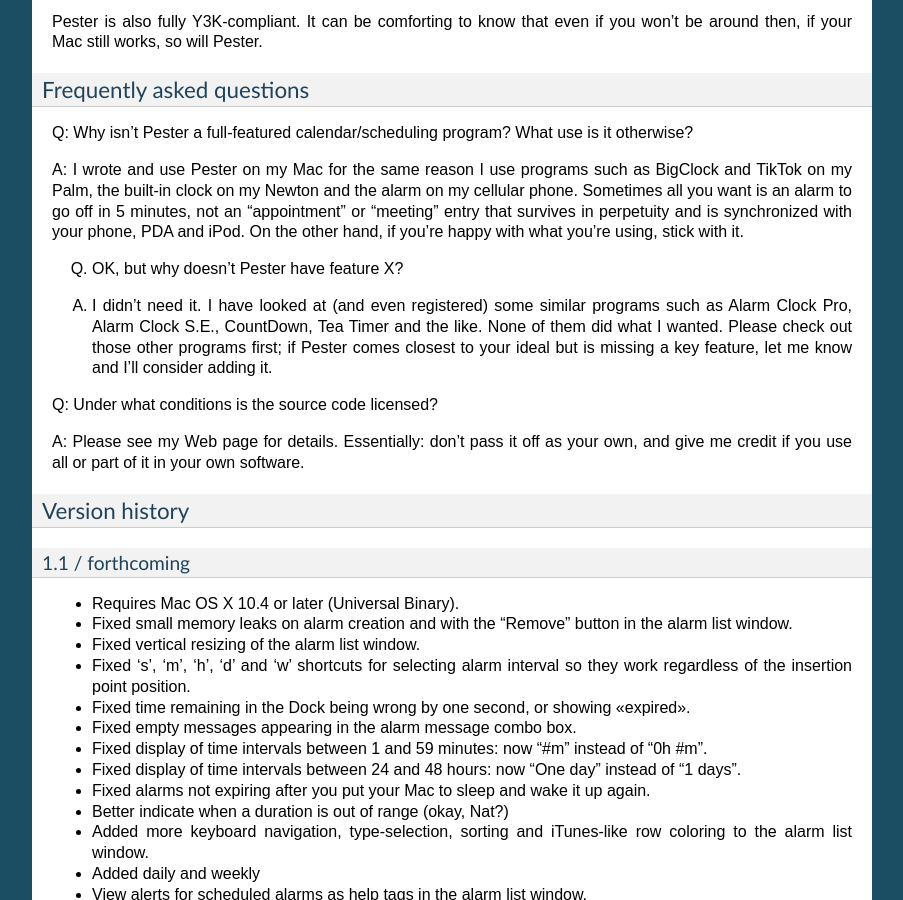
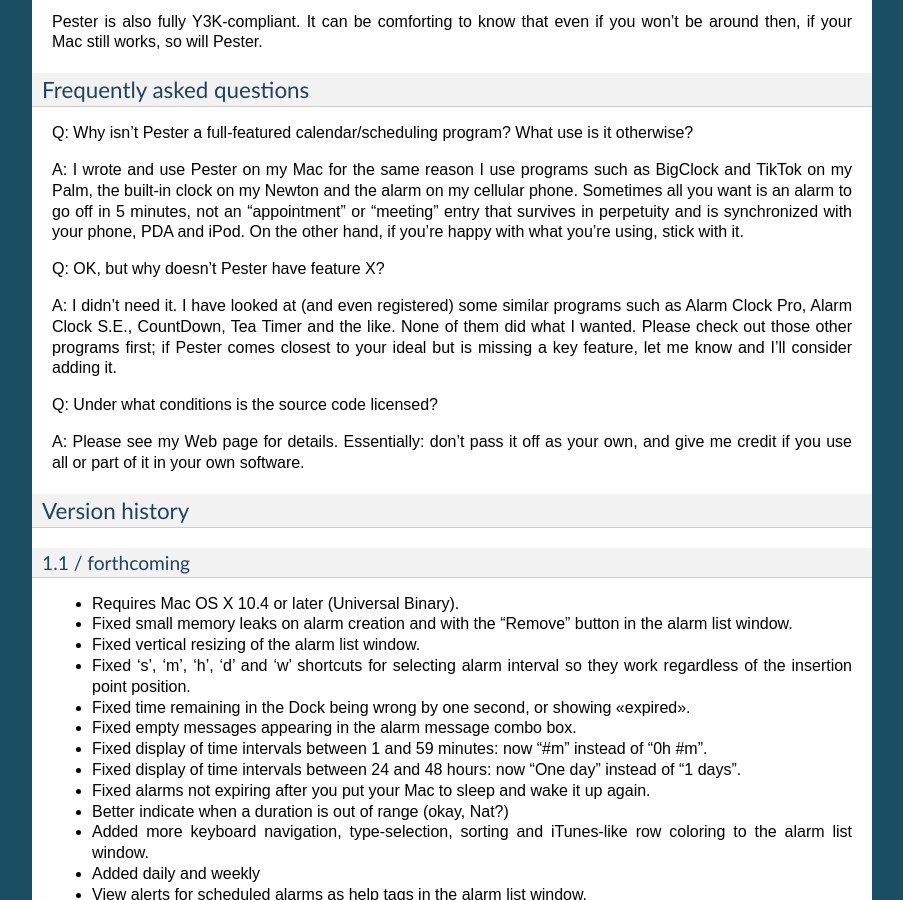
Before and after one commit to nriley/Pester, a Sphinx documentation site: the page built from Documentation/index.rst, in a window 1280 px wide and 900 px high, scrolled down 1542 px. Shown: the whole window, without its empty margins (198-1101 px from the left). Built offline with Sphinx 7.4.7, drawn with Linux system fonts in a browser that asks for light colours.

Commit message:
Re-fixed middle Q/A.
Signed-off-by: Nicholas Riley <com-github@sabi.net>

git-svn-id: http://dev.sabi.net/svn/dev/trunk/Cocoa/Pester@568 24bc951d-4bb6-0310-a7b7-f2527510289e

```diff
--- a/Documentation/index.rst
+++ b/Documentation/index.rst
@@ -117,9 +117,9 @@
 
 A: I wrote and use Pester on my Mac for the same reason I use programs such as BigClock and TikTok on my Palm, the built-in clock on my Newton and the alarm on my cellular phone. Sometimes all you want is an alarm to go off in 5 minutes, not an “appointment” or “meeting” entry that survives in perpetuity and is synchronized with your phone, PDA and iPod. On the other hand, if you’re happy with what you’re using, stick with it.
 
-Q. OK, but why doesn’t Pester have feature X?
+Q: OK, but why doesn’t Pester have feature X?
 
-A. I didn’t need it. I have looked at (and even registered) some similar programs such as Alarm Clock Pro, Alarm Clock S.E., CountDown, Tea Timer and the like. None of them did what I wanted. Please check out those other programs first; if Pester comes closest to your ideal but is missing a key feature, let me know and I’ll consider adding it.
+A: I didn’t need it. I have looked at (and even registered) some similar programs such as Alarm Clock Pro, Alarm Clock S.E., CountDown, Tea Timer and the like. None of them did what I wanted. Please check out those other programs first; if Pester comes closest to your ideal but is missing a key feature, let me know and I’ll consider adding it.
 
 Q: Under what conditions is the source code licensed?
 
```
